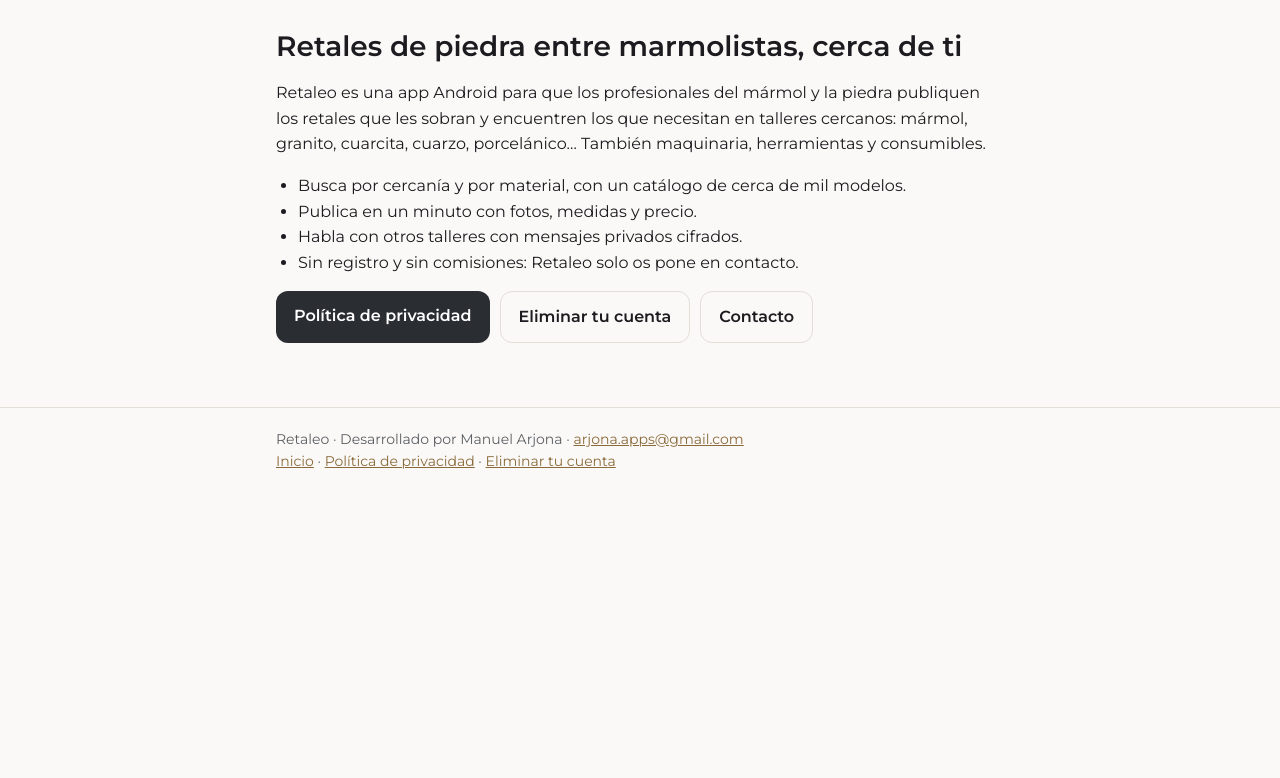
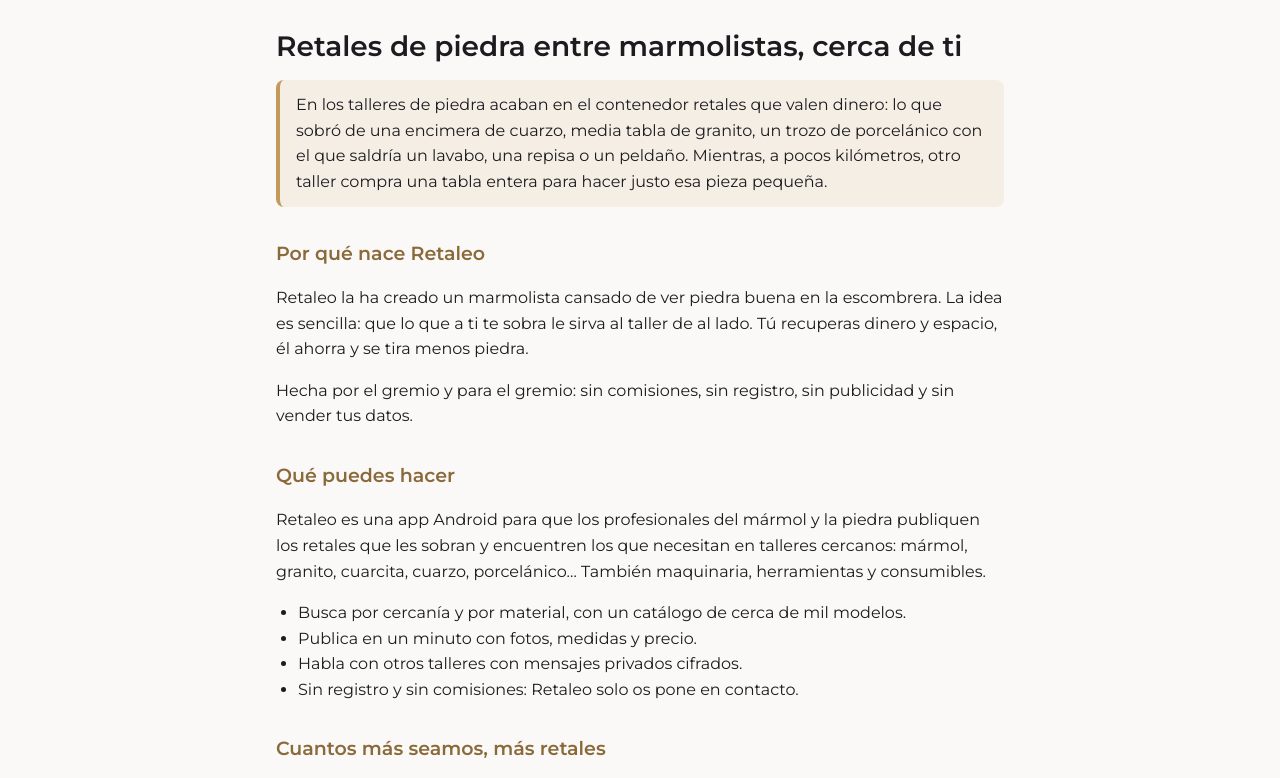
Before and after one commit to manarjomar/retaleo-web, a plain HTML site: page index.html in a window 1280 px wide. Shown: the part 102-880 px from the top of the page. Before the commit the page ends 800 px from the top, so only its background shows below. Drawn offline with Linux system fonts and the light colour scheme.

Commit message:
Web: por qué nace Retaleo y llamada a compartirla
Co-Authored-By: Claude Opus 5.5 <noreply@anthropic.com>
Claude-Session: https://claude.ai/code/session_01TxAz4bZjcNmn81UAdWxDvV

```diff
--- a/index.html
+++ b/index.html
@@ -15,6 +15,11 @@
 <header><div class="cab"><img src="simbolo.svg" alt=""><div><a href="./">Retaleo</a><small>Compra · Vende · Aprovecha</small></div></div></header>
 <main>
 <h1>Retales de piedra entre marmolistas, cerca de ti</h1>
+<p class="nota">En los talleres de piedra acaban en el contenedor retales que valen dinero: lo que sobró de una encimera de cuarzo, media tabla de granito, un trozo de porcelánico con el que saldría un lavabo, una repisa o un peldaño. Mientras, a pocos kilómetros, otro taller compra una tabla entera para hacer justo esa pieza pequeña.</p>
+<h2>Por qué nace Retaleo</h2>
+<p>Retaleo la ha creado un marmolista cansado de ver piedra buena en la escombrera. La idea es sencilla: que lo que a ti te sobra le sirva al taller de al lado. Tú recuperas dinero y espacio, él ahorra y se tira menos piedra.</p>
+<p>Hecha por el gremio y para el gremio: sin comisiones, sin registro, sin publicidad y sin vender tus datos.</p>
+<h2>Qué puedes hacer</h2>
 <p>Retaleo es una app Android para que los profesionales del mármol y la piedra publiquen los retales que les sobran y encuentren los que necesitan en talleres cercanos: mármol, granito, cuarcita, cuarzo, porcelánico… También maquinaria, herramientas y consumibles.</p>
 <ul>
 <li>Busca por cercanía y por material, con un catálogo de cerca de mil modelos.</li>
@@ -22,6 +27,8 @@
 <li>Habla con otros talleres con mensajes privados cifrados.</li>
 <li>Sin registro y sin comisiones: Retaleo solo os pone en contacto.</li>
 </ul>
+<h2>Cuantos más seamos, más retales</h2>
+<p>Retaleo crece con cada taller que se suma. Si te resulta útil, pásala a los compañeros de tu zona: cuantos más talleres publiquen cerca de ti, más piezas encontrarás y menos piedra acabará en la escombrera.</p>
 <div class="botones">
 <a class="boton" href="privacidad.html">Política de privacidad</a>
 <a class="boton claro" href="eliminar-cuenta.html">Eliminar tu cuenta</a>
```
Also changed, not shown: privacidad.html (+2 -0 lines).
